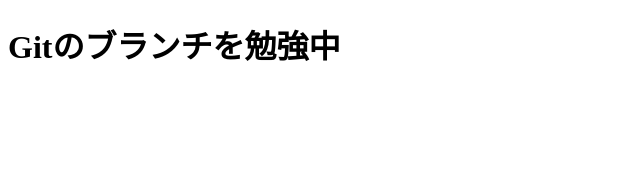
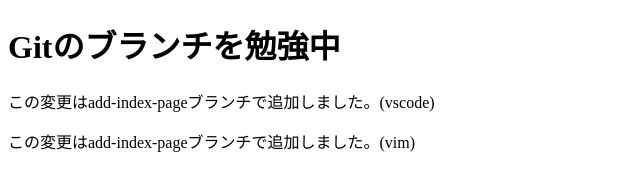
Before and after one commit to chocopudding09/git-study, a plain HTML site: page index.html in a window 1280 px wide. Shown: the whole page, without its empty margins (0-640 px from the left). Drawn offline with Linux system fonts and the light colour scheme.

Commit message:
段落を追加

```diff
--- a/index.html
+++ b/index.html
@@ -8,5 +8,7 @@
 </head>
 <body>
     <h1>Gitのブランチを勉強中</h1>
+    <p>この変更はadd-index-pageブランチで追加しました。(vscode)</p>
+    <p>この変更はadd-index-pageブランチで追加しました。(vim)<p>
 </body>
 </html>
```
